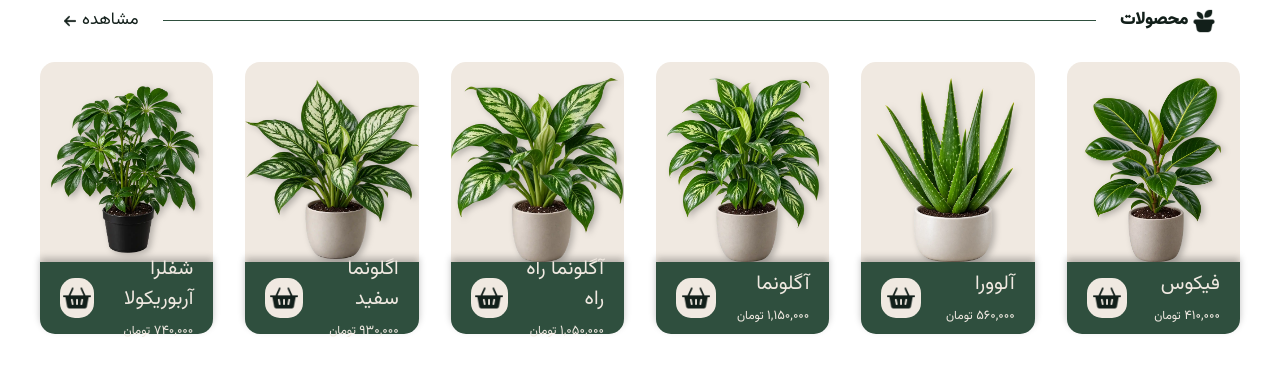
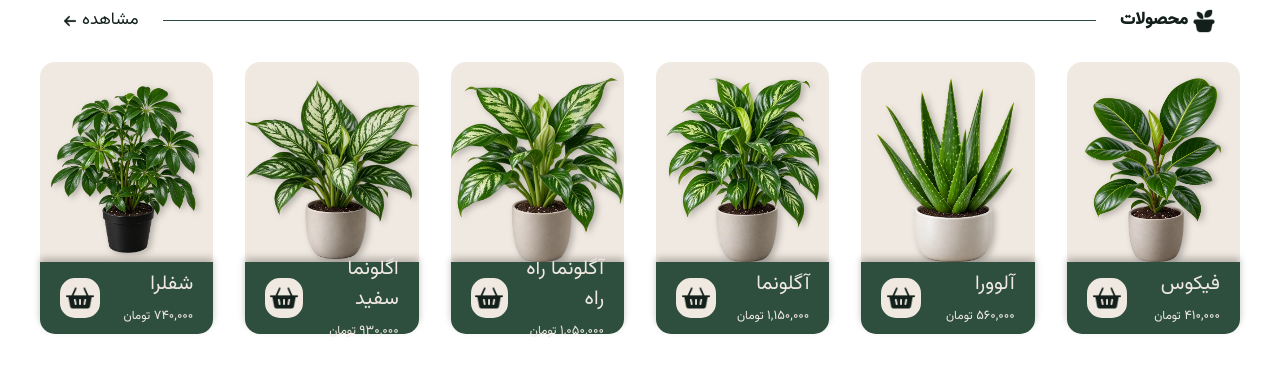
Before and after one commit to Mhdy48/floria-store, a website: page index.html in a window 1280 px wide. Drawn offline with nearby package versions, Linux system fonts and the light colour scheme; files that its build step writes are made by us from their sources.

Commit message:
arboricola word removed from sixth product

```diff
--- a/index.html
+++ b/index.html
@@ -253,7 +253,7 @@
                 class="flex h-17 w-full items-center justify-between rounded-b-[15px] bg-[#2F4F3E] px-3 py-2 text-[#F0E9E1] shadow-[0_-4px_7px_rgba(0,0,0,0.25)] max-[350px]:px-2.5 sm:h-18 sm:px-5"
               >
                 <div class="selection:bg-[#f0e9e1] selection:text-[#2f4f3e]">
-                  <h3 class="mb-2 text-[14px] sm:text-[20px]">شفلرا آربوریکولا</h3>
+                  <h3 class="mb-2 text-[14px] sm:text-[20px]">شفلرا </h3>
                   <p class="text-[11px] sm:text-[13px]">
                     ۷۴۰,۰۰۰
                     <span class="text-[10px] sm:text-[12px]">تومان</span>
```
